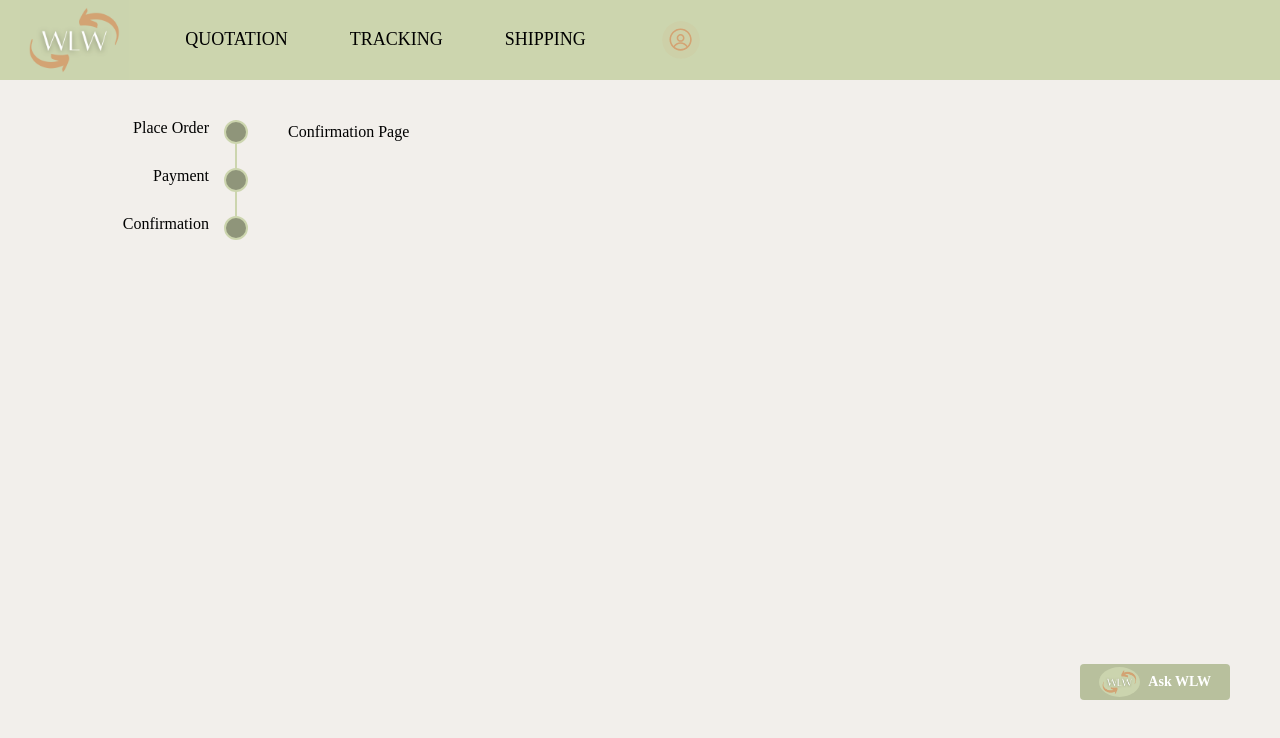
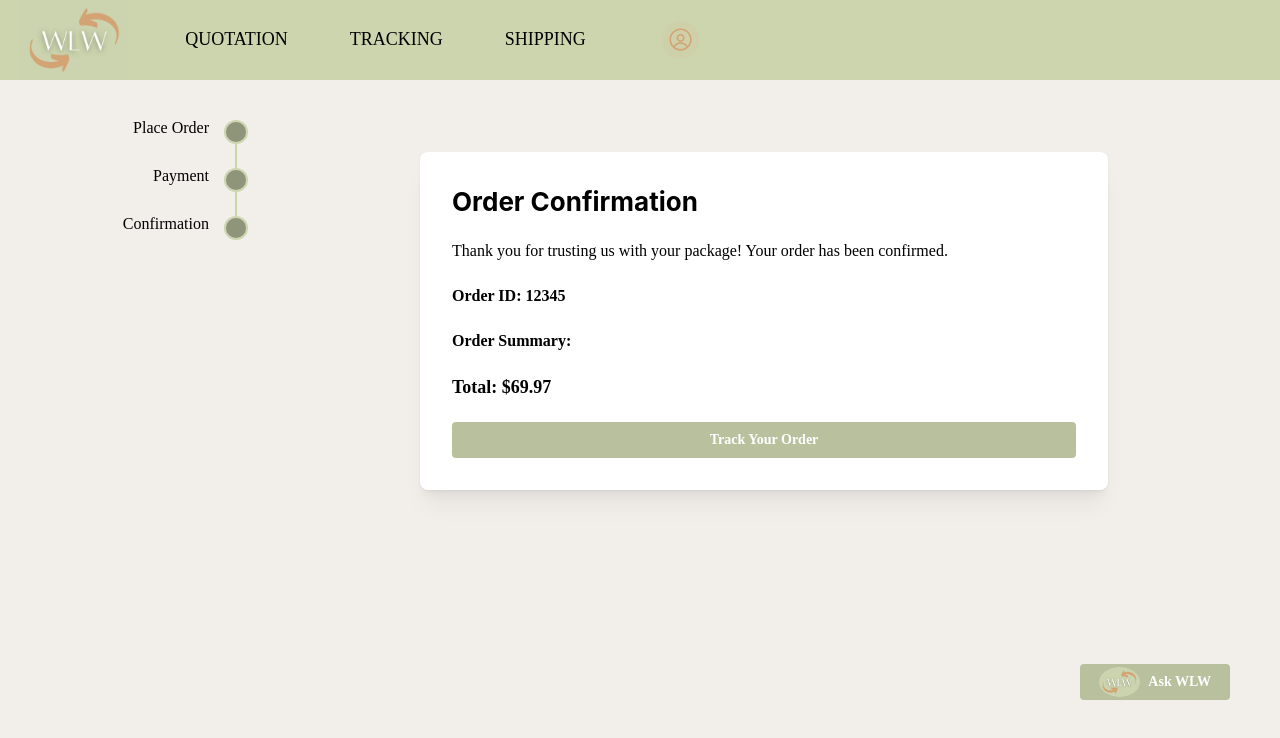
Before and after one commit to cristina-trofimov/WLW_soen343, a React (Vite) app in the folder frontend/: page /order/review in a window 1280 px wide. Shown: the top 738 px of the page. Built offline with nearby package versions, Linux system fonts and the light colour scheme.

Commit message:
confirmation page UI

```diff
--- a/frontend/src/pages/ConfirmationPage.tsx
+++ b/frontend/src/pages/ConfirmationPage.tsx
@@ -1,9 +1,45 @@
-import React from 'react'
+import { Container, Paper, Title, Text, Stack, Button } from '@mantine/core';
+import { useNavigate } from 'react-router-dom';
 
-const ConfirmationPage = () => {
+function OrderConfirmation() {
+  const orderDetails = {
+    orderId: '12345',
+    items: "",
+    total: 69.97,
+  };
+
+  const navigate = useNavigate();
+
+  const trackOrder = () => {
+    // Navigate to tracking page using tracking number
+    navigate("");
+  }
+
   return (
-    <div>Confirmation Page</div>
-  )
+    <Container size="sm" my="xl">
+      <Paper shadow="md" p="xl" radius="md">
+        <Stack gap="lg">
+          <Title order={2}>Order Confirmation</Title>
+          <Text>Thank you for trusting us with your package! Your order has been confirmed.</Text>
+
+          <Text fw={700}>Order ID: {orderDetails.orderId}</Text>
+
+          <Stack gap="xs">
+            <Text fw={700}>Order Summary:</Text>
+            {/* {orderDetails.items.map((item, index) => (
+              <Text key={index}>
+                {item.name} - Quantity: {item.quantity} - ${item.price.toFixed(2)}
+              </Text>
+            ))} */}
+          </Stack>
+
+          <Text fw={700} size="lg">Total: ${orderDetails.total.toFixed(2)}</Text>
+
+          <Button>Track Your Order</Button>
+        </Stack>
+      </Paper>
+    </Container>
+  );
 }
 
-export default ConfirmationPage
+export default OrderConfirmation;
```
